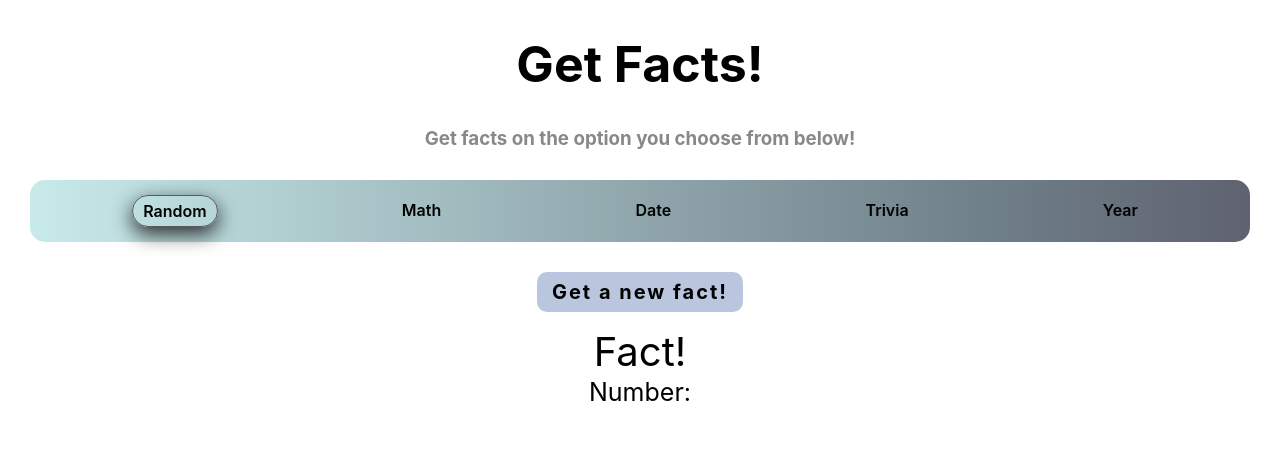
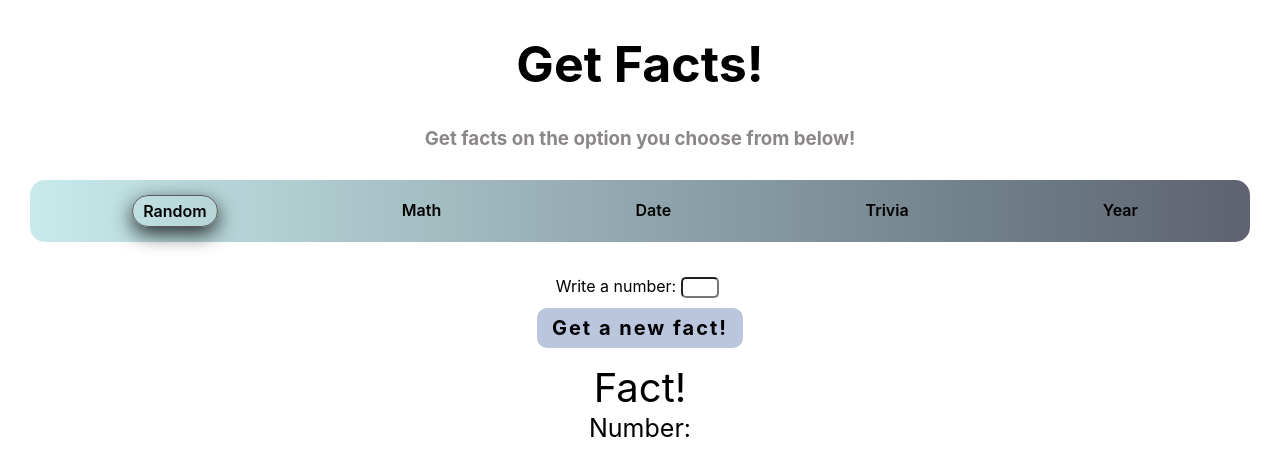
Before and after one commit to danielabrailo/numbers-facts, a React (Create React App) app: page / in a window 1280 px wide. Both pictures are taken after a click on the item "Math". Shown: the top 476 px of the page. Built offline with nearby package versions, Linux system fonts and the light colour scheme; no server answers.

Commit message:
Functionality of fetch api for trivia, date and number input

```diff
--- a/src/App.css
+++ b/src/App.css
@@ -67,3 +67,20 @@
   font-size: 40px;
   font-weight: 400;
 }
+
+.input-container {
+  text-align: center;
+  margin-bottom: 5px;
+}
+
+.number-label {
+  width: 15%;
+  display: inline-block;
+  text-align: center;
+}
+
+.number-input {
+  width: 30px;
+  border-radius: 5px;
+  margin: 5px;
+}
--- a/src/components/Button.js
+++ b/src/components/Button.js
@@ -1,7 +1,19 @@
 import React from "react";
 
-const Button = () => {
-  return <div className="get-fact-button">Get a new fact!</div>;
+const Button = ({ setIsLoading, fetchNewFact }) => {
+  const handleClick = (e) => {
+    e.preventDefault();
+    // setIsLoading(true);
+    fetchNewFact();
+  };
+
+  return (
+    <div>
+      <div className="get-fact-button" onClick={handleClick}>
+        Get a new fact!
+      </div>
+    </div>
+  );
 };
 
 export default Button;
--- /dev/null
+++ b/src/components/DateInput.js
@@ -0,0 +1,26 @@
+import React from "react";
+
+const Input = ({ setDay, setMonth }) => {
+  return (
+    <div className="input-container">
+      <label className="label">Select a Day</label>
+      <input
+        type="number"
+        min="1"
+        max="30"
+        className="number-input"
+        onChange={(e) => setDay(e.target.value)}
+      />
+      <label className="label">Select a Month</label>
+      <input
+        type="number"
+        min="1"
+        max="12"
+        className="number-input"
+        onChange={(e) => setMonth(e.target.value)}
+      />
+    </div>
+  );
+};
+
+export default Input;
--- a/src/components/Homepage.js
+++ b/src/components/Homepage.js
@@ -4,13 +4,41 @@ import { useEffect } from "react";
 import Options from "./Options";
 import Button from "./Button";
 import Fact from "./Fact";
+import Input from "./Input";
+import DateInput from "./DateInput";
 
 const Homepage = () => {
   const [fact, setFact] = useState({});
+  const [option, setOption] = useState("1");
+  const [number, setNumber] = useState();
+  const [day, setDay] = useState();
+  const [month, setMonth] = useState();
 
-  useEffect(() => {
-    fetchFromAPI("random/trivia").then((data) => setFact(data));
-  }, []);
+  const [isLoading, setIsLoading] = useState(false);
+
+  //   useEffect(() => {
+  //     fetchFromAPI("random/trivia").then((data) => {
+  //       setFact(data);
+  //       setIsLoading(false);
+  //     });
+  //   }, []);
+
+  const fetchNewFact = () => {
+    console.log("number: " + number);
+
+    fetchFromAPI(
+      option === 1
+        ? "random/trivia"
+        : option === 2
+        ? `${number}/math`
+        : option === 3
+        ? `${month}/${day}/date`
+        : ""
+    ).then((data) => {
+      setFact(data);
+      setIsLoading(false);
+    });
+  };
 
   return (
     <div>
@@ -18,8 +46,10 @@ const Homepage = () => {
       <h3 className="explanation">
         Get facts on the option you choose from below!
       </h3>
-      <Options />
-      <Button />
+      <Options setOption={setOption} />
+      {option === 2 && <Input setNumber={setNumber} />}
+      {option === 3 && <DateInput setDay={setDay} setMonth={setMonth} />}
+      <Button setIsLoading={setIsLoading} fetchNewFact={fetchNewFact} />
       <Fact fact={fact} />
     </div>
   );
--- /dev/null
+++ b/src/components/Input.js
@@ -0,0 +1,23 @@
+import React from "react";
+
+const Input = ({ setNumber }) => {
+  const handleChange = (e) => {
+    setNumber(e.target.value);
+  };
+
+  return (
+    <div className="input-container">
+      <label className="number-label">
+        Write a number:
+        <input
+          type="text"
+          name="number"
+          className="number-input"
+          onChange={handleChange}
+        />
+      </label>
+    </div>
+  );
+};
+
+export default Input;
--- a/src/components/Options.js
+++ b/src/components/Options.js
@@ -1,15 +1,31 @@
 import React from "react";
 
-const Options = () => {
+const Options = ({ setOption }) => {
+  const handleClick = (e) => {
+    e.preventDefault();
+    console.log(typeof e.target.value);
+    setOption(e.target.value);
+  };
+
   return (
     <div>
       <div>
         <ul className="options-container">
-          <li className="option selected">Random</li>
-          <li className="option">Math</li>
-          <li className="option">Date</li>
-          <li className="option">Trivia</li>
-          <li className="option">Year</li>
+          <li className="option selected" value="1" onClick={handleClick}>
+            Random
+          </li>
+          <li className="option" value="2" onClick={handleClick}>
+            Math
+          </li>
+          <li className="option" value="3" onClick={handleClick}>
+            Date
+          </li>
+          <li className="option" value="4" onClick={handleClick}>
+            Trivia
+          </li>
+          <li className="option" value="5" onClick={handleClick}>
+            Year
+          </li>
         </ul>
       </div>
     </div>
```
